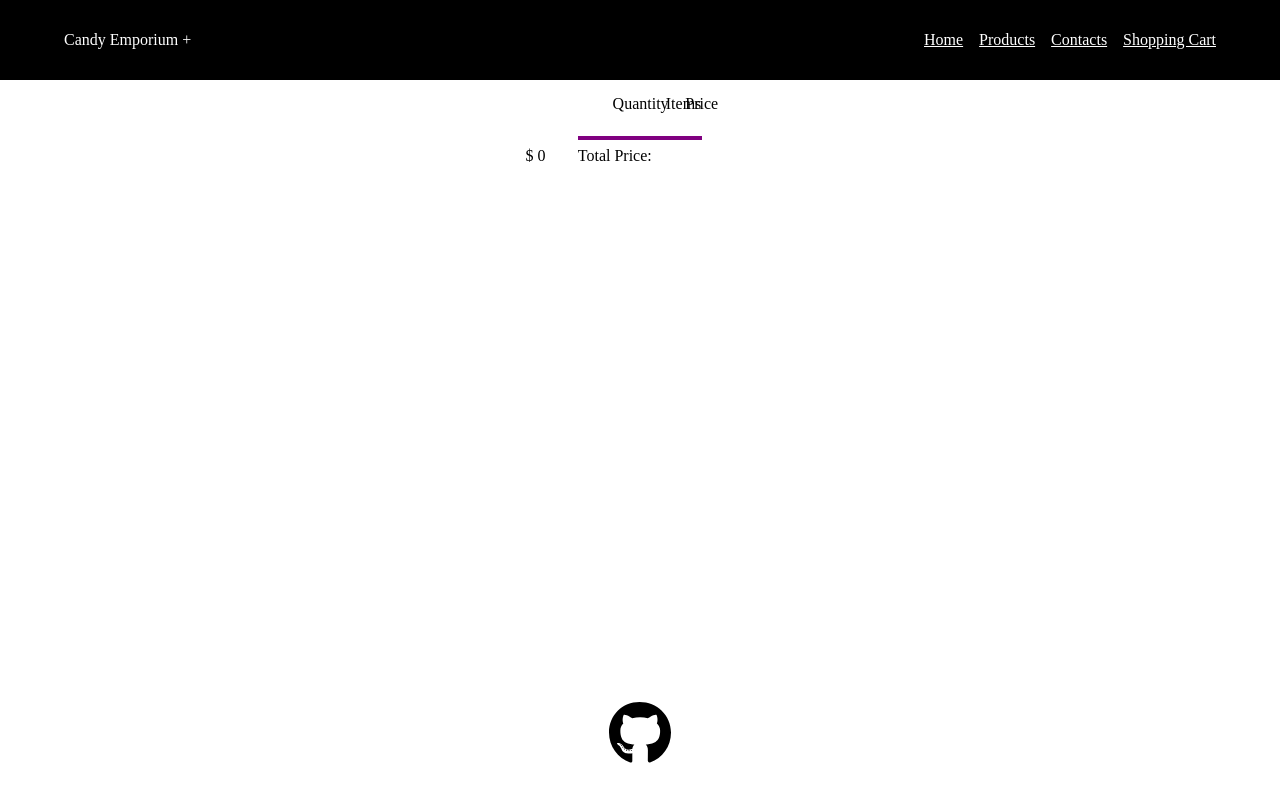
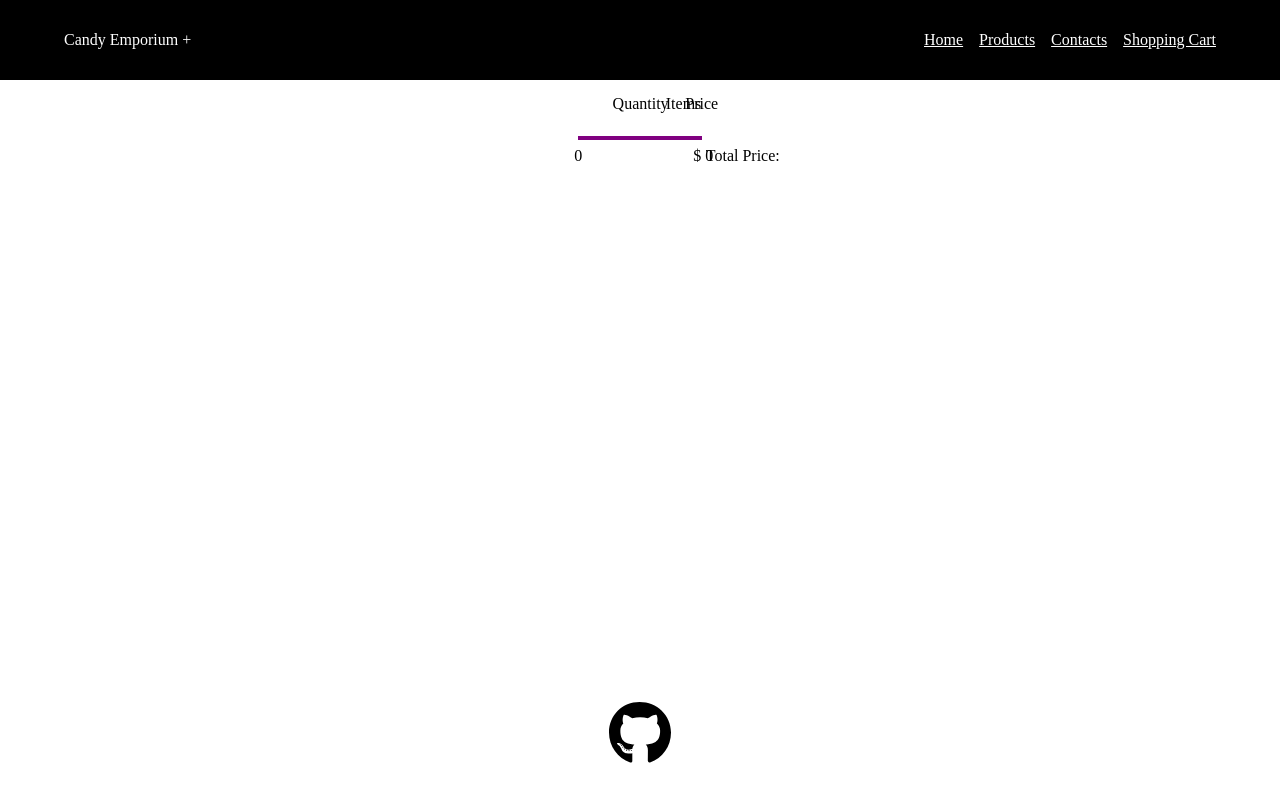
Before and after one commit to AndrewLin95/shopping_sit, a React (Create React App) app: page /cart in a window 1280 px wide. Built offline with nearby package versions, Linux system fonts and the light colour scheme.

Commit message:
fixed bug with total price not updating when removing item from cart

```diff
--- a/src/Components/Pages/Cart.tsx
+++ b/src/Components/Pages/Cart.tsx
@@ -11,10 +11,11 @@ interface Obj{
 interface Props{
    cart: Obj,
    price: number,
+   totalQty: number,
    removeItem: (arg1: number) => void
 }
 
-const Cart:FC<Props> = ({ cart, price, removeItem }) => {
+const Cart:FC<Props> = ({ cart, price, totalQty, removeItem }) => {
 
     return (
         <div id='cartPage'>
@@ -36,8 +37,9 @@ const Cart:FC<Props> = ({ cart, price, removeItem }) => {
             })}
             <div id='cartSpacer'></div>
             <div id='cartTotalPrice'>
-                <div>Total Price:</div>
+                <div id='totalPriceText'>Total Price:</div>
                 <div id='cartPriceValue'>$ {price}</div>
+                <div id='totalQty'>{totalQty}</div>
             </div>
         </div>
     )
--- a/src/RouteSwitch.tsx
+++ b/src/RouteSwitch.tsx
@@ -21,12 +21,14 @@ const RouteSwitch:FC = () => {
 
     const [cart, useCart] = useState<{[key: string]: any}>({});
     const [price, usePrice] = useState<number>(0);
+    const [totalQty, useTotalQty] = useState<number>(0);
 
     // TODO: add total quantity. Home page. Animation or popup for when adding item to cart
 
     const updateCart = ( descriptionValue: string, priceValue: number, image: string, idValue: number ) => {
         const tempCart: {[id: number] : Obj} = cart;
         let tempPrice = price;
+        const tempQty = totalQty;
         if (idValue in tempCart){
             tempCart[idValue].quantity ++;
         } else {
@@ -41,22 +43,23 @@ const RouteSwitch:FC = () => {
         useCart(tempCart);
         tempPrice += priceValue;
         usePrice(Math.round(tempPrice*1000)/1000);
+        useTotalQty(tempQty + 1);
     }
 
     const removeItem = ( id: number ) => {
         const tempCart: {[id: number]: Obj} = {...cart};
+        const tempQty = totalQty;
+        let tempPrice = price;
         if (tempCart[id].quantity === 1){
             delete tempCart[id];
         } else {
             tempCart[id].quantity --;
         }
+        tempPrice -= tempCart[id].price
+        usePrice(tempPrice);
         useCart(tempCart);
+        useTotalQty(tempQty - 1);
     }
-
-    useEffect(()=>{
-        console.log(cart);
-        console.log(price);
-    }, [cart, price])
 
     return (
         <>
@@ -66,7 +69,7 @@ const RouteSwitch:FC = () => {
                     <Route path="/" element={<Home/>} />
                     <Route path="/products" element={<Products updateCart={updateCart}/>} />
                     <Route path="/contacts" element={<Contacts/>} />
-                    <Route path="/cart" element={<Cart cart={cart} price={price} removeItem={removeItem}/>}/>
+                    <Route path="/cart" element={<Cart cart={cart} price={price} totalQty={totalQty} removeItem={removeItem}/>}/>
                 </Routes>
             <Footer/>
             </BrowserRouter>
--- a/src/Styling/App.css
+++ b/src/Styling/App.css
@@ -129,7 +129,17 @@ a, a:visited, a:active {
     justify-content: space-between;
 }
 
+#totalPriceText{
+    position: relative;
+    left: 8em;
+}
+
 #cartPriceValue{
     position: relative;
-    right: 9.8em;
+    left: 1.9em;
 }
+
+#totalQty{
+    position: relative;
+    right: 7.5em;
+}
```
